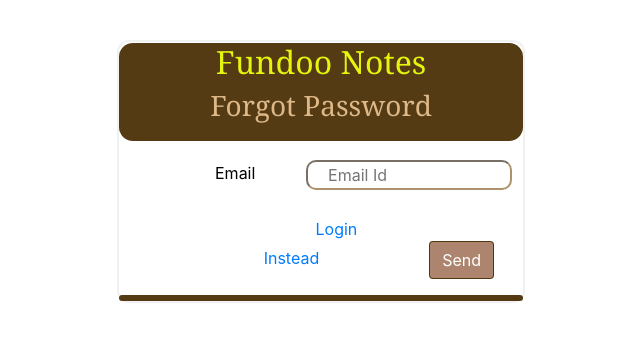
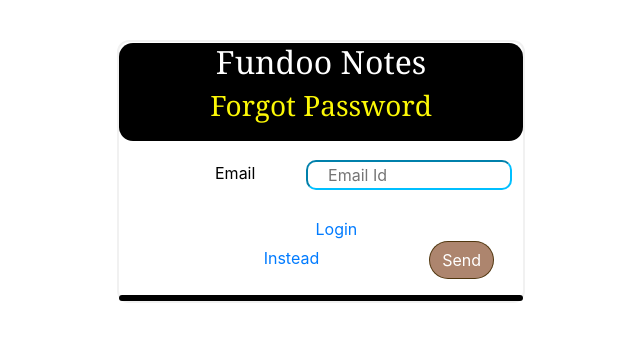
Before and after one commit to ImmA2526/Fundoo_VUeJS, a Vue app: page /fs in a window 1280 px wide. Shown: the top 342 px of the page, without its empty margins (483-1123 px from the left). Built offline with nearby package versions, Linux system fonts and the light colour scheme.

Commit message:
[Imran] Refactor : Page design Changes

```diff
--- a/src/components/Forgot.vue
+++ b/src/components/Forgot.vue
@@ -39,21 +39,20 @@
     padding-bottom: 20px;
     margin-top: 1px;
     font-family: Cambria, Cochin, Georgia, Times, 'Times New Roman', serif;
-   color:burlywood;
-
+    color:rgb(252, 248, 6);
+    background-color:black;
     padding-bottom: 10px;
-    background-color: rgba(78, 52, 12, 0.966);
     border-radius: 14px;
 }
 
 #h2
 {
-  color:rgb(229, 245, 13);
+  color:white;
 }
 .blank
 {
     padding-bottom: 6px;
-    background-color:rgba(78, 52, 12, 0.966);
+    background-color:black;
     border-radius: 20px;
 
 }
@@ -67,7 +66,7 @@ textarea, select {
     width: 110%;
     height: 30px;
     margin-left: 10%;
-    border-color: rgba(122, 79, 15, 0.616);
+     border-color: deepskyblue;
     position: relative;
     border-radius: 10px;
 }
@@ -92,6 +91,7 @@ label {
 
     background-color:rgba(112, 41, 0, 0.568);
     border-color:rgba(78, 52, 12, 0.966);
+    border-radius:20px;
 }
 
 #btn:hover {
--- a/src/components/LoginPage.vue
+++ b/src/components/LoginPage.vue
@@ -12,7 +12,7 @@
 <div class="form-group row">
         <div class="col-sm-7">
           <input type="email" id="email" name="EmailID" required />
-          <span>Email</span>
+          <span id="em">Email</span>
         </div>
       </div>
 
@@ -57,7 +57,6 @@
 
 .blank
 {
-    /* background-color: aqua; */
     padding-bottom: 6px;
     background-color:black;
     border-radius: 20px;
@@ -75,7 +74,7 @@
 /*Forgot Link*/
 .forgot {
 
-    padding-left: 70px;
+    padding-left: 140px;
     margin-top: 6px;
     margin-bottom:12px;
 }
@@ -97,6 +96,10 @@ textarea, select {
 
 /* SPAN AND BOX UPR  */
 
+#em
+{
+    width: 40px;
+}
 span
 {
     position: absolute;
@@ -106,7 +109,7 @@ span
     transition: 0.5;
     margin-inline: 120px;
     pointer-events: none;
-    width: 140px;
+    width: 80px;
 }
 
 input:focus + span,input:valid + span
@@ -122,11 +125,11 @@ input:focus + span,input:valid + span
 #bt {
     background-color:rgb(46, 135, 250);
     border-radius:20px;
-margin-bottom: 10px;
+    margin-bottom: 10px;
     cursor: pointer;
-    width: 30%;
+    width: 24%;
+    margin-left: 220px;
     height:40px;
-    /* border-color: chartreuse; */
 }
 
 #bt:hover {
@@ -136,7 +139,8 @@ margin-bottom: 10px;
 /* create button */
 #ok
 {
-    margin-right: 194px;
+    /* margin-right: 20px; */
+    padding-left: 80px;
 }
 
 .a {
--- a/src/components/Register.vue
+++ b/src/components/Register.vue
@@ -38,8 +38,8 @@
     <div class="form-group row">
       <div class="col-sm-1"></div>
       <div class="col-sm-10">
-        <a id="ok" href="LoginPage.html">Login Instead</a>
-        <button id="btn" type="submit" class="btn btn-primary">Submit</button>
+        <a id="oks" href="LoginPage.html">Login Instead</a>
+        <button id="btns" type="submit" class="btn btn-primary">Submit</button>
       </div>
     </div>
     <div class="blank"></div>
@@ -49,29 +49,35 @@
 
 
 <style scoped>
-
+    /* Center Form  */
     .full
     {
     margin-left: 600px;
     }
 
     /* Button */
-#btn
+    #btns
     {
     background-color:rgba(66, 170, 255, 0.856);
     border-radius:20px;
     margin-bottom: 10px;
     margin-top: 10px;
     cursor: pointer;
-    width: 30%;
+    width: 24%;
     height:40px;
+    margin-left: 180px;
     border-color:rgba(200, 152, 228, 0.699);
     }
 
-#btn:hover {
+    #btns:hover {
       background-color:rgba(76, 117, 252, 0.815);
     }
 
+    #oks
+    {
+    /* margin-left: 60px; */
+    padding-left: 60px;
+    }
     .blank
     {
     padding-bottom: 6px;
@@ -120,5 +126,4 @@
     color: black;
     margin-left: 30px;
     }
-
 </style>
--- a/src/components/ResetPage.vue
+++ b/src/components/ResetPage.vue
@@ -114,13 +114,13 @@ input:focus + span,input:valid + span
     margin-left: 400px;
     background-color:rgba(112, 41, 0, 0.568);
     border-color:rgba(78, 52, 12, 0.966);
-
+ border-radius:20px;
+ width: 80px;
 }
 
 #rb:hover {
         background-color:rgba(0, 107, 214, 0.514);
     }
-
 
 /* Center form */
 .full
```
Lines whose indentation alone changed are shown as unchanged.
